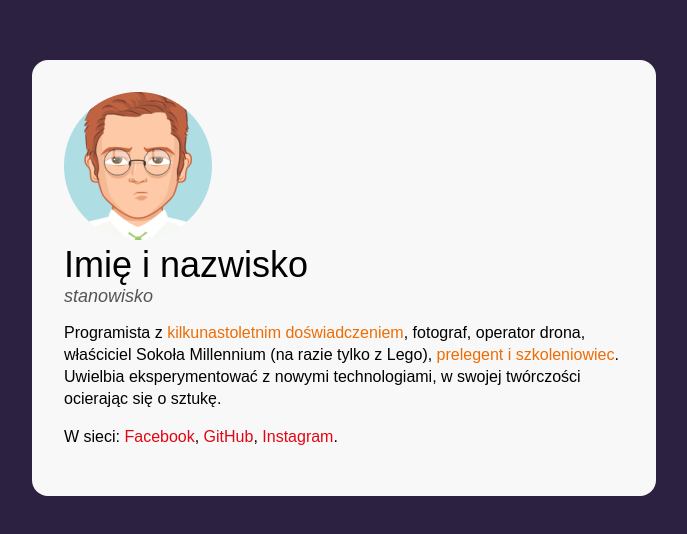
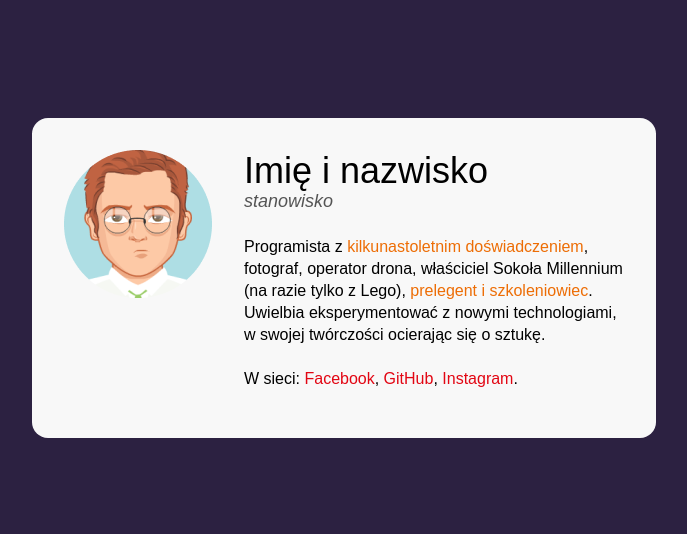
Before and after one commit to konradbujas/business-card, a plain HTML site: page index.html in a window 1280 px wide. Shown: the part 122-656 px from the top of the page, without its empty margins (296-983 px from the left). Drawn offline with Linux system fonts and the light colour scheme.

Commit message:
flexbox styles change

```diff
--- a/index.html
+++ b/index.html
@@ -16,22 +16,26 @@
           src="avatar.png"
           alt="Zdjęcie Imię i nazwisko"
         />
+        <div>
         <header class="person__info">
           <h1 class="person__name">Imię i nazwisko</h1>
           <p class="person__position">stanowisko</p>
         </header>
-        <p class="person__description">
-          Programista z <strong class="special">kilkunastoletnim doświadczeniem</strong>, fotograf, operator
-          drona, właściciel Sokoła Millennium (na razie tylko z Lego), <strong class="special">prelegent
-          i szkoleniowiec</strong>. Uwielbia eksperymentować z nowymi technologiami, w
-          swojej twórczości ocierając się o sztukę.
+        <p class="person__description person__description--with-margin">
+          Programista z
+          <strong class="special">kilkunastoletnim doświadczeniem</strong>,
+          fotograf, operator drona, właściciel Sokoła Millennium (na razie tylko
+          z Lego), <strong class="special">prelegent i szkoleniowiec</strong>.
+          Uwielbia eksperymentować z nowymi technologiami, w swojej twórczości
+          ocierając się o sztukę.
         </p>
         <p class="person__description">
-            W sieci:
-            <a class="person__link" href="#">Facebook</a>,
-            <a class="person__link"  href="#">GitHub</a>,
-            <a class="person__link"  href="#">Instagram</a>.
+          W sieci:
+          <a class="person__link" href="#">Facebook</a>,
+          <a class="person__link" href="#">GitHub</a>,
+          <a class="person__link" href="#">Instagram</a>.
         </p>
+    </div>
       </article>
     </main>
   </body>
--- a/style.css
+++ b/style.css
@@ -26,6 +26,8 @@ body {
 }
 
 .person{
+    display: flex;
+    align-items: flex-start;
 
 }
 
@@ -33,15 +35,28 @@ body {
     font-size: 16px;
     line-height: 22px;
 }
+
+.person__description--with-margin{
+    margin-bottom: 22px;
+}
+
+.person__info{
+    margin-bottom: 24px;
+}
 .person__link{
     color: #E20613;
     text-decoration: none;
 }
+
 .person__name{
     font-size: 36px;
     margin: 0;
     font-weight: normal;
 }
+.person__picture{
+    margin-right: 32px;
+}
+
 .person__position{
     font-size: 18px;
     margin: 0;
```
